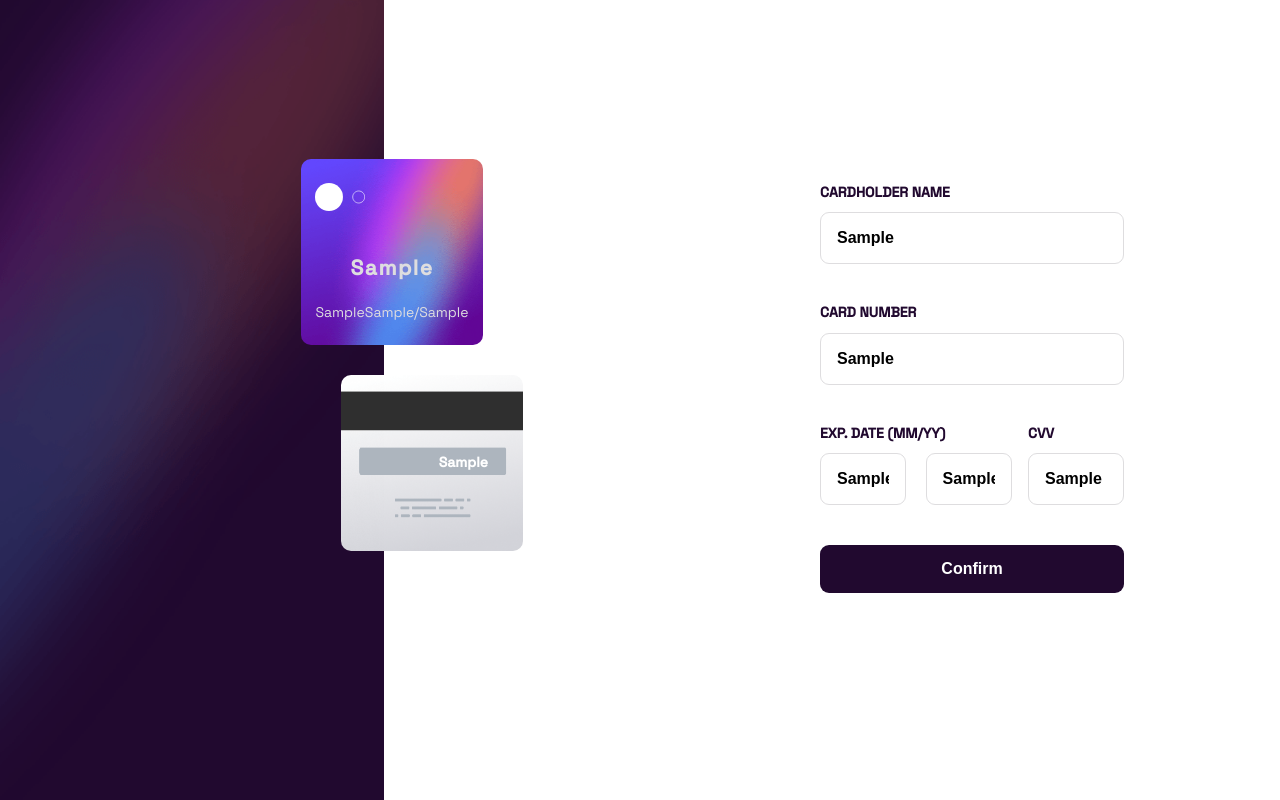
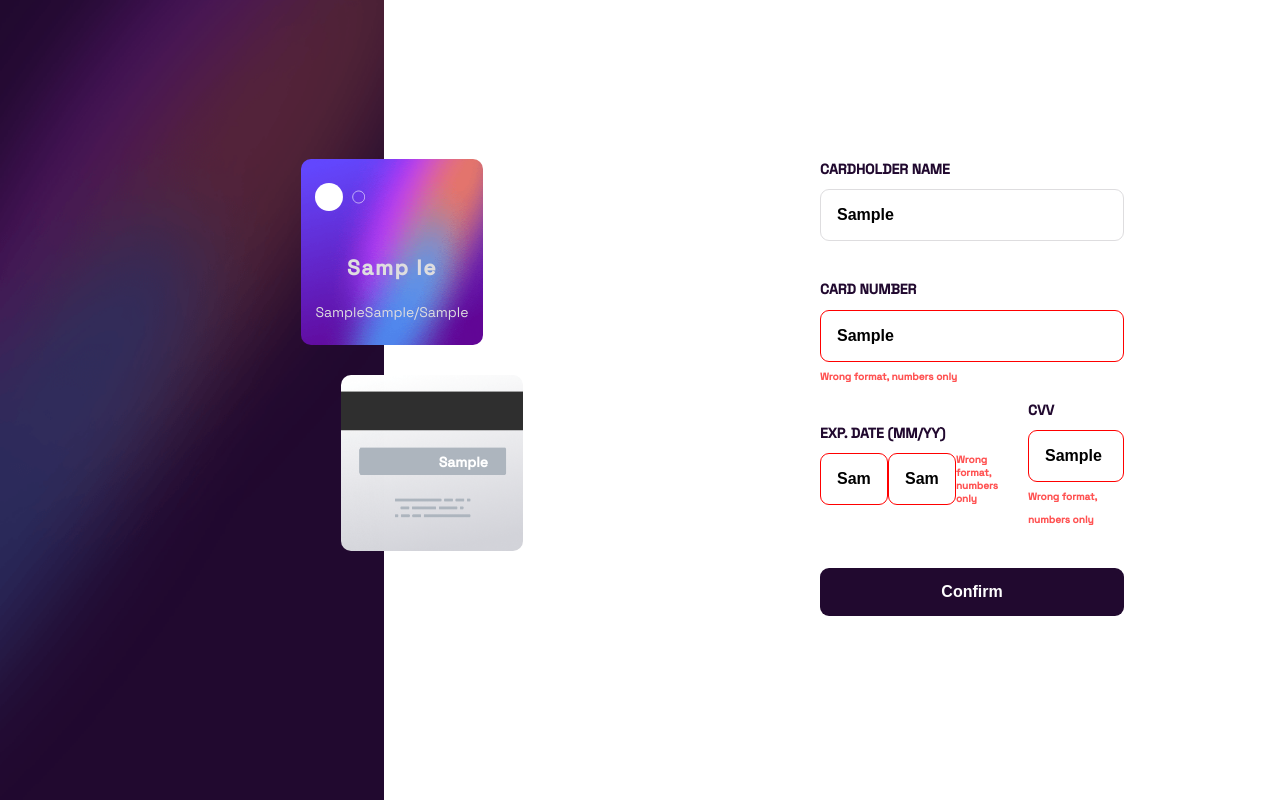
Before and after one commit to Julius-Java/interactive-card-form, a React (Vite) app: page / in a window 1280 px wide. Both pictures are taken after typing "Sample", "Sample", "Sample", "Sample", "Sample" into the empty fields and a click on the button "Confirm". Built offline with nearby package versions, Linux system fonts and the light colour scheme.

Commit message:
Complete util function

```diff
--- a/src/App.jsx
+++ b/src/App.jsx
@@ -1,7 +1,7 @@
 import { useState } from "react"
 import "./scss/App.scss"
 import cardLogo from "/images/card-logo.svg"
-import {numberFormatter, cardValidator} from "./utils"
+import {numberFormatter, emptyCheck, formatCheck} from "./utils"
 
 
 function App() {
@@ -14,6 +14,7 @@ function App() {
     cvv: ""
   })
 
+  // For empty inputs
   const [inputError, setInputError] = useState({
     name: false,
     number: false,
@@ -22,19 +23,34 @@ function App() {
     cvv: false
   })
 
-  // const [error, setError] = useState({
-  //   typeOneError: "Can't be blank",
-  //   typeTwoError: "Wrong format, can't be blank"
-  // })
+  // For wrong formats
+  const [formatError, setFormatError] = useState({
+    number: false,
+    monthExp: false,
+    yearExp: false,
+    cvv: false
+  })
+
+  const [validInputs, setValidInputs] = useState(false)
 
   const handleSubmit = (e) => {
     e.preventDefault()
-    const validationResult = cardValidator(cardForm)
+    const emptyInputs = emptyCheck(cardForm)
+    const formatInputs = formatCheck(cardForm)
 
-    if (validationResult) {
-      validationResult.forEach((item) => {
+    if (emptyInputs) {
+      emptyInputs.forEach((item) => {
         setInputError(preValue => ({...preValue, [item] : true }))
       })
+    } else {
+      if (formatInputs) {
+        formatInputs.forEach((item) => {
+          setFormatError(preValue => ({...preValue, [item] : true}))
+        })
+        // console.log(formatInputs)
+      } else {
+        console.log("Format Correct")
+      }
     }
   }
 
@@ -42,6 +58,7 @@ function App() {
     const {name, value} = e.target;
     setCardForm(prevDetails => ({...prevDetails, [name]: value}))
     setInputError(preValue => ({...preValue, [name] : false}))
+    setFormatError(preValue => ({...preValue, [name] : false}))
   }
 
   return (
@@ -68,6 +85,7 @@ function App() {
         </aside>
         <main>
           <form className={"form"} autoCorrect="off" autoComplete="off" onSubmit={handleSubmit}>
+
             <div className="form__input-container">
               <label htmlFor="" className="form__label">cardholder name</label>
               <input
@@ -78,8 +96,12 @@ function App() {
                 type="text"
                 className={"form__input " + (inputError.name && "error")}
               />
-              <small className={"error-message " + (inputError.name && "visible")}>Can&apos;t be blank</small>
+
+              <small className={"error-message " + (inputError.name && "visible")}>
+                Can&apos;t be blank
+              </small>
             </div>
+
             <div className="form__input-container">
               <label htmlFor="" className="form__label">card number</label>
               <input
@@ -89,10 +111,14 @@ function App() {
                 onChange={handleInput}
                 placeholder="e.g. 1234 578 9123 0000"
                 type="text"
-                className={"form__input " + (inputError.number && "error")}
+                className={"form__input " + ((inputError.number || formatError.number) && "error")}
               />
-              <small className={"error-message " + (inputError.number && "visible")}>Can&apos;t be blank</small>
+
+              <small className={"error-message " + ((inputError.number || formatError.number) && "visible")}>
+                {formatError.number ? "Wrong format, numbers only" : "Can't be blank"}
+              </small>
             </div>
+
             <div className="form__lastDetail">
               <div className="form__input-container">
                 <label htmlFor="" className="form__label">exp. date (MM/YY)</label>
@@ -103,7 +129,7 @@ function App() {
                     onChange={handleInput}
                     placeholder="MM"
                     type="text"
-                    className={"form__input " + (inputError.monthExp && "error")}
+                    className={"form__input " + ((inputError.monthExp || formatError.monthExp) && "error")}
                     maxLength='2'
                   />
 
@@ -113,11 +139,19 @@ function App() {
                     onChange={handleInput}
                     placeholder="YY"
                     type="text"
-                    className={"form__input " + (inputError.yearExp && "error")}
+                    className={"form__input " + ((inputError.yearExp || formatError.yearExp) && "error")}
                     maxLength="2"
                   />
+
+                  {/* Fix UI */}
+
+                  <small className={"error-message " + ((inputError.number || formatError.number) && "visible")}>
+                    {formatError.number ? "Wrong format, numbers only" : "Can't be blank"}
+                  </small>
+
                 </div>
               </div>
+
               <div className="form__input-container">
                 <label htmlFor="" className="form__label">cvv</label>
                 <input
@@ -126,9 +160,14 @@ function App() {
                   onChange={handleInput}
                   placeholder="e.g. 123"
                   type="text"
-                  className={"form__input " + (inputError.cvv && "error")}
+                  className={"form__input " + ((inputError.cvv || formatError.cvv) && "error")}
                   maxLength="3"
                 />
+
+                <small className={"error-message " + ((inputError.number || formatError.number) && "visible")}>
+                  {formatError.number ? "Wrong format, numbers only" : "Can't be blank"}
+                </small>
+
               </div>
             </div>
             <button className="form__btn">Confirm</button>
--- a/src/scss/globals/_app.scss
+++ b/src/scss/globals/_app.scss
@@ -2,17 +2,12 @@
 .App {
     min-height: 100vh;
 }
-
-// .hiddent {
-//     visibility: hidden;
-// }
 
 .error-message {
     color: var(--primary-red);
     font-size: 10px;
     font-weight: bolder;
     visibility: hidden;
-    // display: none;
 }
 
 .error-message.visible {
--- a/src/utils/cardValidator.js
+++ b/src/utils/cardValidator.js
@@ -1,16 +1,23 @@
-export default function cardValidator(inputObj) {
+// export function cardValidator(inputObj) {
 
-    // If array is returned, there are empty fields; else no empty field
-    const fieldStatus = emptyCheck(inputObj)
+//     // If array is returned, there are empty fields; else no empty field
+//     const fieldStatus = emptyCheck(inputObj)
 
-    if (fieldStatus) {
-        return fieldStatus;
-    } else {
-      // No empty fields
-    }
-}
+//     // If array is returned, some inputs are in wrong format; else format is correct
+//     const formatStatus = formatCheck(inputObj)
 
-function emptyCheck(inputObj) {
+//     if (fieldStatus) {
+//         return fieldStatus;
+//     } else {
+//       if (formatStatus) {
+//         return formatStatus;
+//       } else {
+//         return false;
+//       }
+//     }
+// }
+
+export function emptyCheck(inputObj) {
     const invalidProperties = [];
 
     for (let key in inputObj) {
@@ -19,22 +26,27 @@ function emptyCheck(inputObj) {
       }
     }
 
+    // console.log(invalidProperties)
+
   // if properties array is empty, no empty field else return empty fields and count
   return invalidProperties.length === 0 ? false : invalidProperties;
 }
 
-function formatCheck(inputObj) {
+export function formatCheck(inputObj) {
   const {number, monthExp, yearExp, cvv} = inputObj;
-  const checkFormats = [number, monthExp, yearExp, cvv]
+  const checkFormats = {number, monthExp, yearExp, cvv}
   const wrongFormatInputs = []
 
   const regex = /^[0-9]+$/;
 
-  checkFormats.forEach((item) => {
-    if (!regex.test(item)) {
-      wrongFormatInputs.push(item)
+  for (let key in checkFormats) {
+    if (!regex.test(checkFormats[key])) {
+      wrongFormatInputs.push(key)
     }
-  })
+    // console.log(checkFormats[key])
+  }
+
+  // console.log(wrongFormatInputs)
 
   // if inputs array is empty, all input formats are correct; else some input formats wrong
   return (wrongFormatInputs.length === 0 ? false : wrongFormatInputs)
--- a/src/utils/index.js
+++ b/src/utils/index.js
@@ -1,4 +1,4 @@
 import numberFormatter from "./numberFormatter";
-import cardValidator from "./cardValidator";
+import {emptyCheck, formatCheck} from "./cardValidator";
 
-export {numberFormatter, cardValidator}
+export {numberFormatter, emptyCheck, formatCheck}
--- a/src/utils/numberFormatter.js
+++ b/src/utils/numberFormatter.js
@@ -1,8 +1,16 @@
 function numberFormatter(number) {
     // Format the credit card number with spaces
-    const formattedNumber = number.replace(/(\d{4})(\d{4})(\d{4})(\d{4})/, '$1 $2 $3 $4');
+    // const formattedNumber = number.replace(/(\d{4})(\d{4})(\d{4})(\d{4})/, '$1 $2 $3 $4');
 
-    return formattedNumber;
+    // return formattedNumber;
+
+      // Convert the input to a string if it's not already
+    const inputString = String(number);
+
+    // Format the credit card number with spaces
+    const formattedNumber = inputString.replace(/(.{4})/g, '$1 ');
+
+    return formattedNumber.trim();
 }
 
 export default numberFormatter;
```
